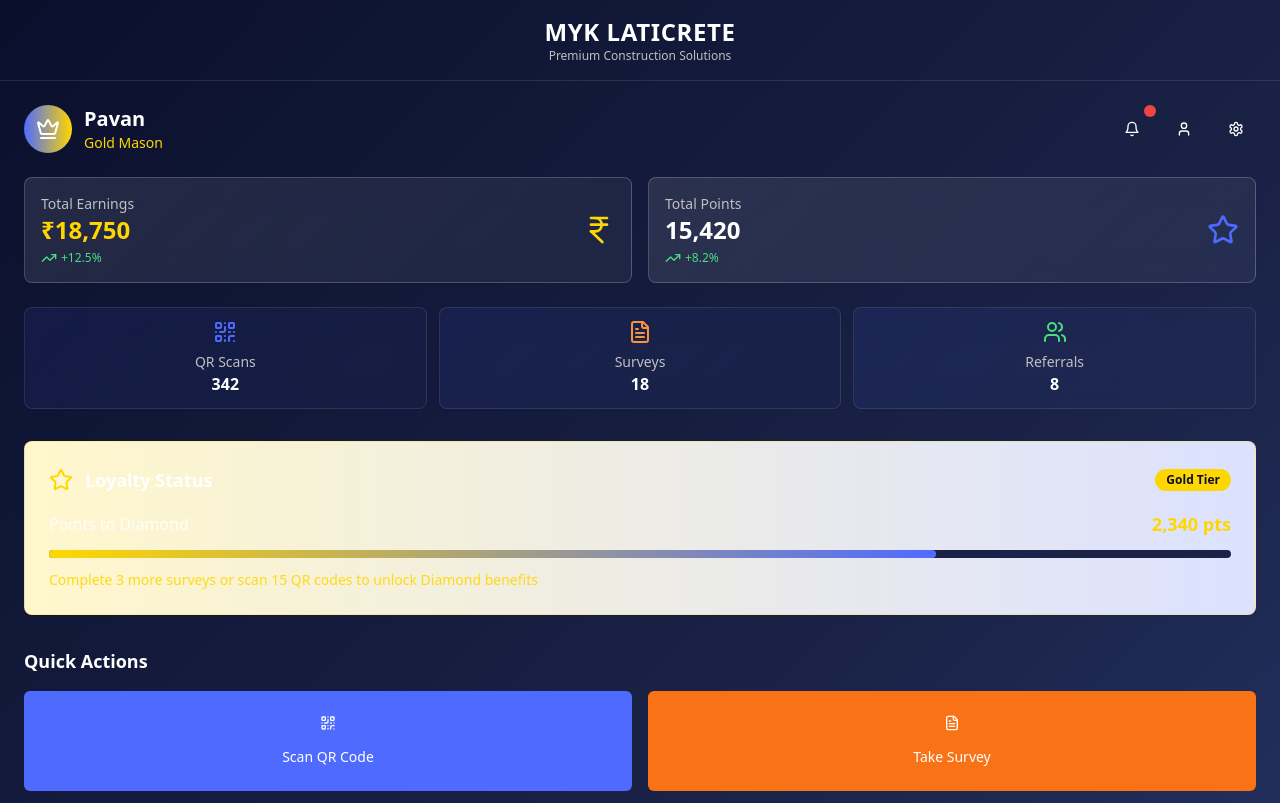
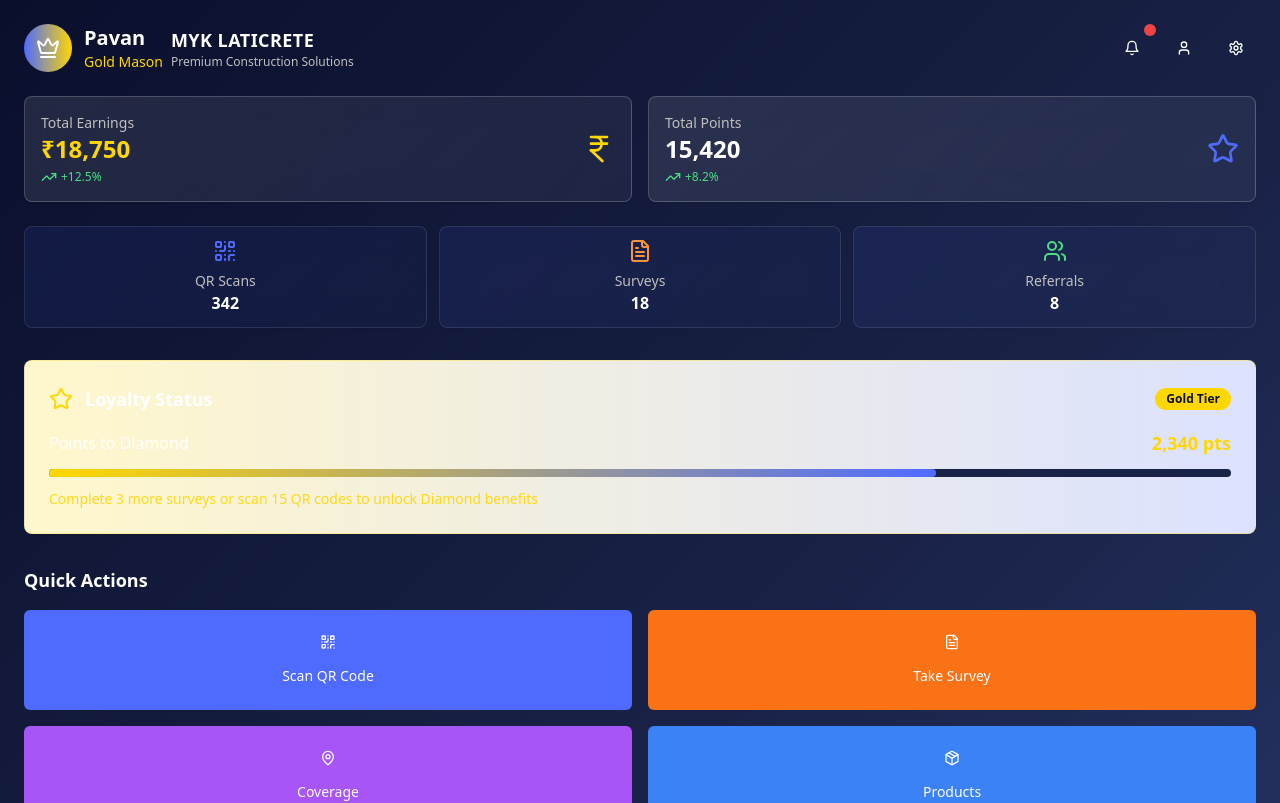
Before and after one commit to coolk4u/loyalty-dem-my-kl, a React (Vite) app: page / in a window 1280 px wide. Shown: the top 803 px of the page. Built offline with nearby package versions, Linux system fonts and the light colour scheme.

Commit message:
Remove title and add logo
Remove the title and add the MYK Laticrete logo next to the member name.

```diff
--- a/src/components/dashboard/DashboardHeader.tsx
+++ b/src/components/dashboard/DashboardHeader.tsx
@@ -13,20 +13,20 @@ const DashboardHeader = () => {
 
   return (
     <div className="relative">
-      {/* MYK Laticrete Branding */}
-      <div className="text-center py-4 border-b border-white/10">
-        <h1 className="text-2xl font-bold text-white tracking-wide">MYK LATICRETE</h1>
-        <p className="text-loyalty-silver text-xs">Premium Construction Solutions</p>
-      </div>
-
       <div className="flex items-center justify-between p-6">
         <div className="flex items-center space-x-3">
           <div className="w-12 h-12 rounded-full bg-gradient-to-r from-loyalty-accent to-loyalty-gold flex items-center justify-center">
             <Crown className="w-6 h-6 text-white" />
           </div>
-          <div>
-            <h2 className="text-xl font-bold text-white">Pavan</h2>
-            <p className="text-loyalty-gold text-sm">Gold Mason</p>
+          <div className="flex items-center space-x-2">
+            <div>
+              <h2 className="text-xl font-bold text-white">Pavan</h2>
+              <p className="text-loyalty-gold text-sm">Gold Mason</p>
+            </div>
+            <div className="ml-3">
+              <h3 className="text-lg font-bold text-white tracking-wide">MYK LATICRETE</h3>
+              <p className="text-loyalty-silver text-xs">Premium Construction Solutions</p>
+            </div>
           </div>
         </div>
         <div className="flex items-center space-x-3">
```
